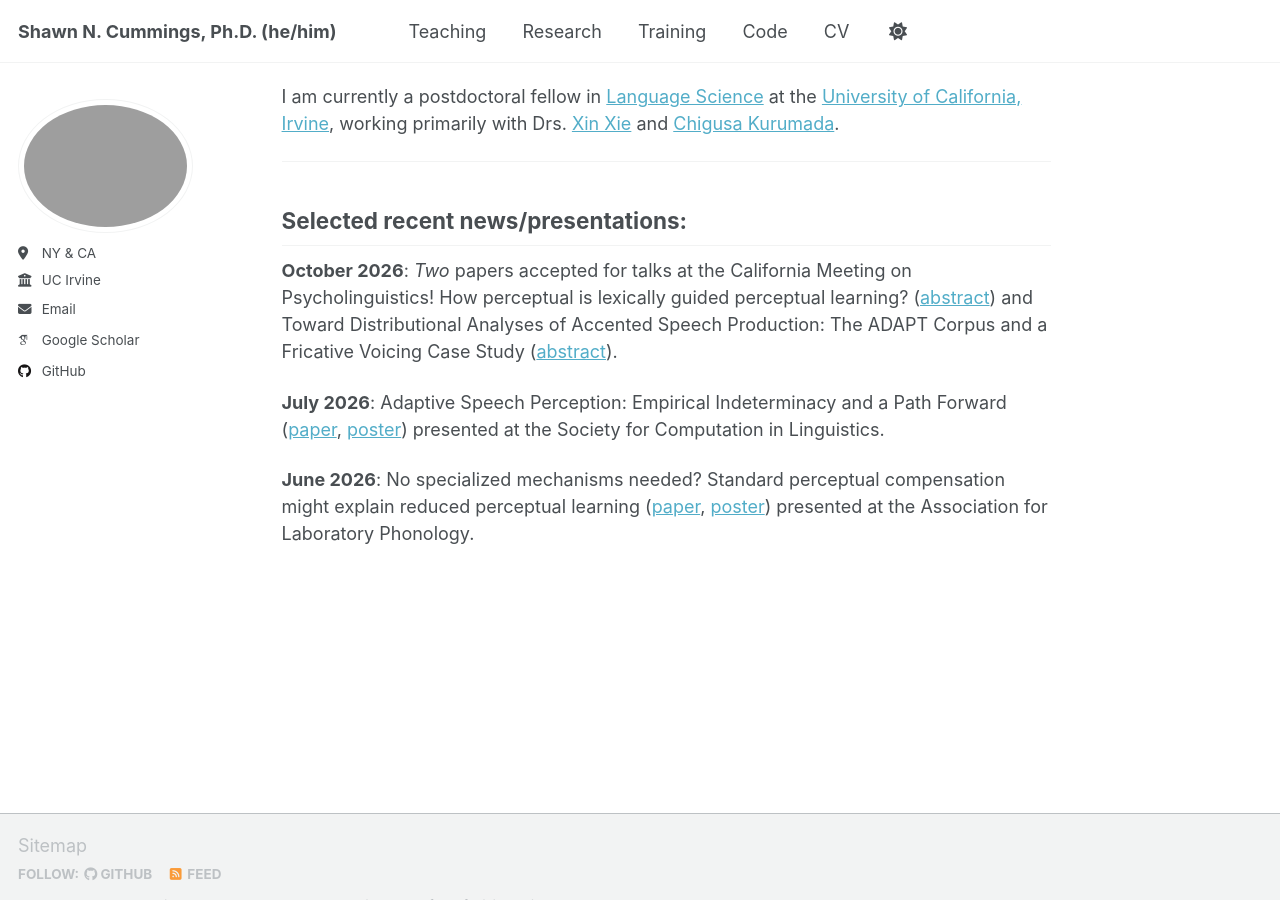
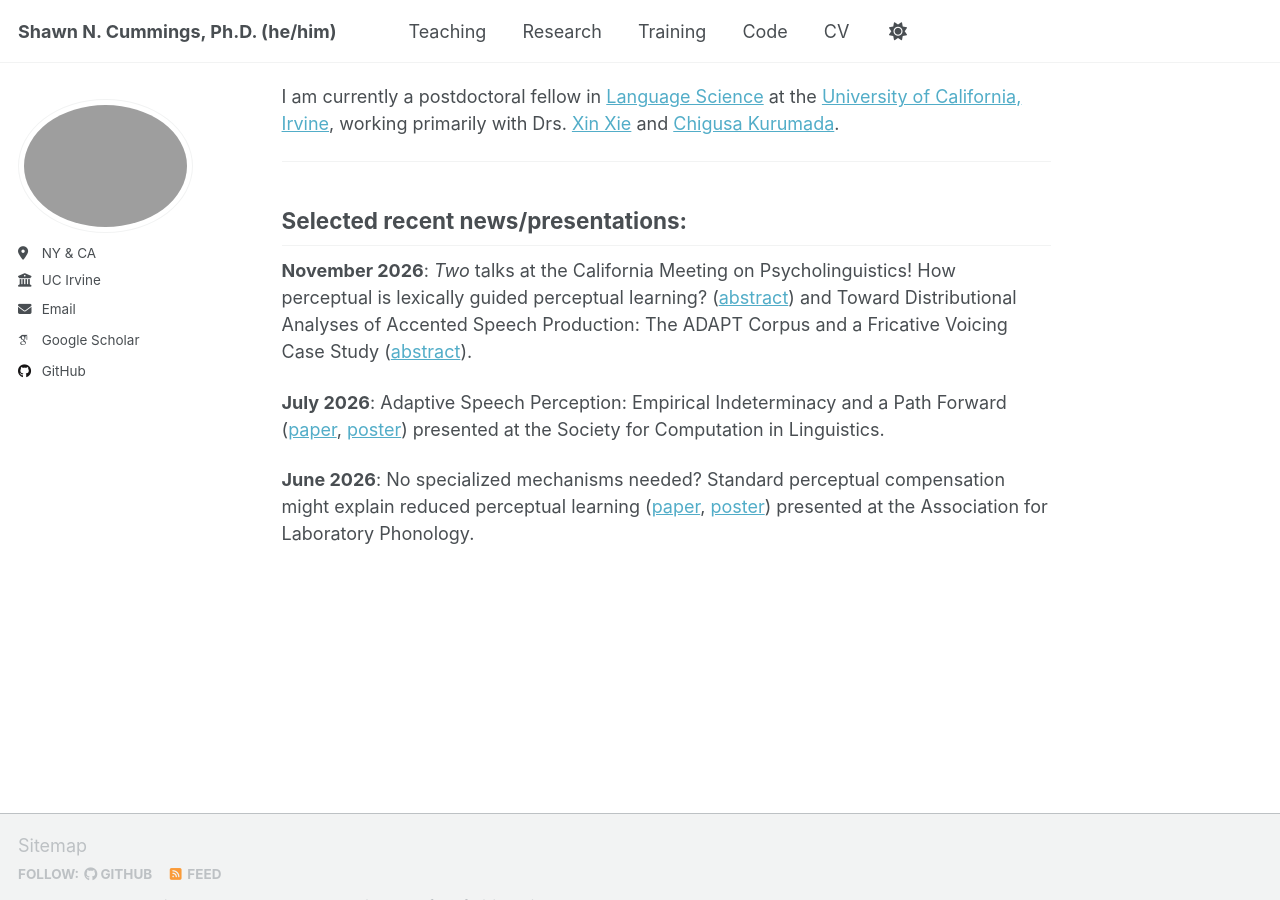
Before and after one commit to ShawnNCummings/ShawnNCummings.github.io, a Jekyll site: the page built from _pages/about.md, in a window 1280 px wide and 900 px high, scrolled down 560 px. Built offline with Jekyll 4.4.1, drawn with Linux system fonts in a browser that asks for light colours; some web fonts are replaced; a script that is not in the unit is left out.

Commit message:
Update about.md

```diff
--- a/_pages/about.md
+++ b/_pages/about.md
@@ -18,7 +18,8 @@ I am currently a postdoctoral fellow in [Language Science](https://www.langsci.u
 ------------------------------------------------------------------------
 
 ## Selected recent news/presentations:
-**October 2026**: *Two* papers accepted for talks at the California Meeting on Psycholinguistics! How perceptual is lexically guided perceptual learning? ([abstract](https://openreview.net/pdf/951fa5f17322cc378ce6e41ba3b817d9bb7abdf3.pdf)) and Toward Distributional Analyses of Accented Speech Production:
+
+**November 2026**: *Two* talks at the California Meeting on Psycholinguistics! How perceptual is lexically guided perceptual learning? ([abstract](https://openreview.net/pdf/951fa5f17322cc378ce6e41ba3b817d9bb7abdf3.pdf)) and Toward Distributional Analyses of Accented Speech Production:
 The ADAPT Corpus and a Fricative Voicing Case Study ([abstract](https://openreview.net/pdf/ff43da2610233a1b90a41d16bd8893853fbdaeb4.pdf)).
 
 **July 2026**: Adaptive Speech Perception: Empirical Indeterminacy and a Path Forward ([paper](https://aclanthology.org/2026.scil-main.48.pdf), [poster](https://shawnncummings.github.io/files/LoLASP_SCiL.pdf)) presented at the Society for Computation in Linguistics.
```
